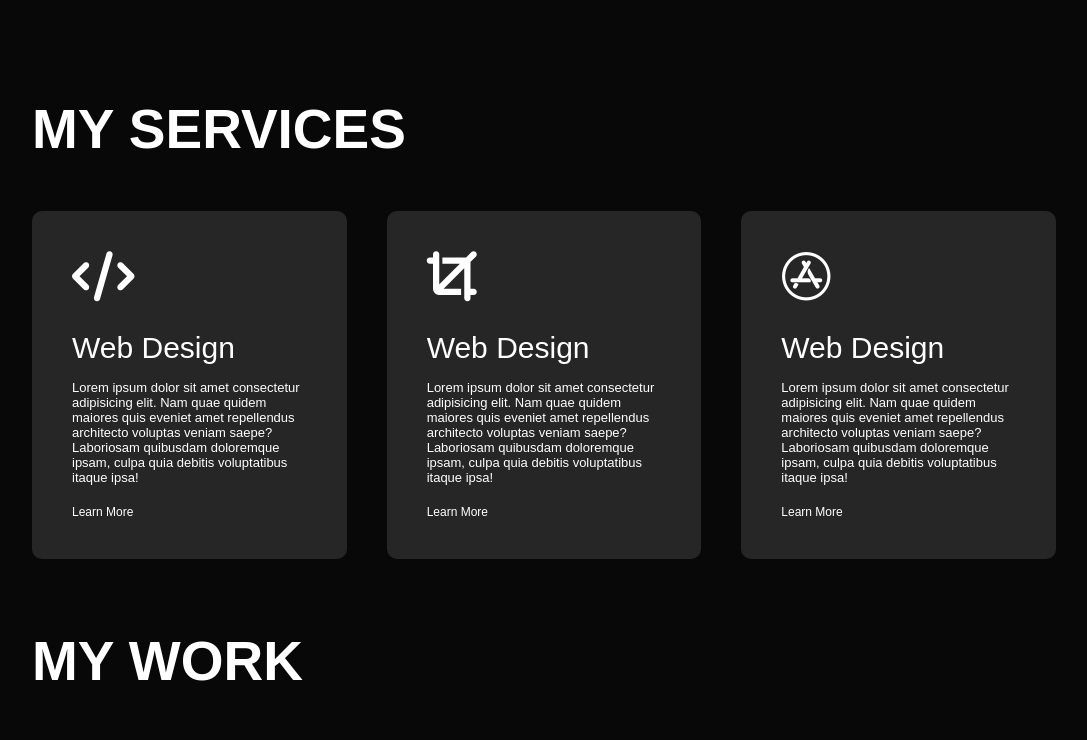
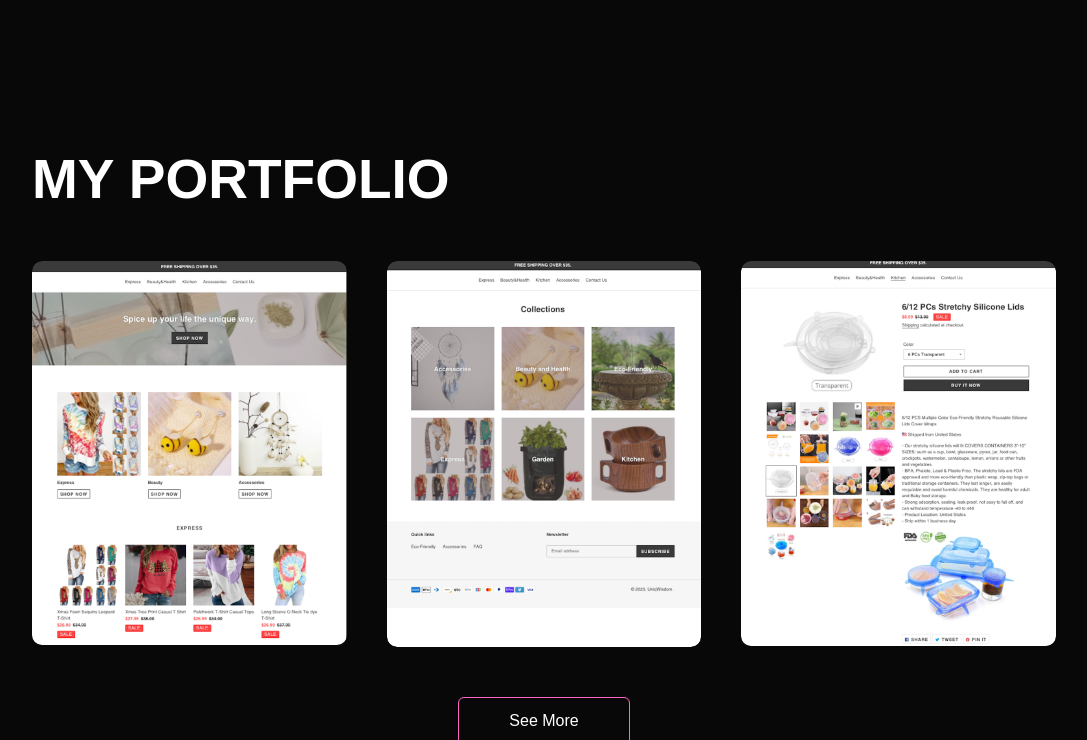
Before and after one commit to jennsrepo/jennsrepo.github.io, a plain HTML site: page index.html in a window 1280 px wide. Shown: the part 1374-2114 px from the top of the page, without its empty margins (96-1183 px from the left). Drawn offline with Linux system fonts and the light colour scheme.

Commit message:
Add files via upload

```diff
--- a/index.html
+++ b/index.html
@@ -17,7 +17,7 @@
           <ul>
             <li><a href="#header">HOME</a></li>
             <li><a href="#about">ABOUT</a></li>
-            <li><a href="#services">SERVICES</a></li>
+            <!-- <li><a href="#services">SKILLS</a></li> -->
             <li><a href="#portfolio">PORTFOLIO</a></li>
             <li><a href="#contact">CONTACT</a></li>
             <i class="fas fa-xmark"></i>
@@ -58,6 +58,8 @@
                 EXPERIENCE
               </p>
               <p class="tab-links" onclick="opentab('education')">EDUCATION</p>
+
+
             </div>
 
             <div class="tab-contents active-tab" id="skills">
@@ -128,6 +130,8 @@
                 </ul>
               </div>
 
+
+
             <div class="tab-contents" id="education">
               <ul>
                 <li>
@@ -148,45 +152,45 @@
 
 
     <!-- -------- Services -------- -->
-    <div id="services">
+    <!-- <div id="services">
         <div class="container">
-            <h1 class="sub-title">MY SERVICES</h1>
+            <h1 class="sub-title">MY SKILLS</h1>
             <div class="services-list">
                 <div>
-                    <i class="fas fa-code"></i>
-                    <!-- <i class="fa-light fa-people-roof"></i> -->
-                    <h2>Web Design</h2>
+
+                    <h2>MANAGEMENT</h2>
                     <p>Lorem ipsum dolor sit amet consectetur adipisicing elit. Nam quae quidem maiores quis eveniet amet repellendus architecto voluptas veniam saepe? Laboriosam quibusdam doloremque ipsam, culpa quia debitis voluptatibus itaque ipsa!</p>
                     <a href="#">Learn More</a>
                 </div>
                 <div>
-                    <i class="fas fa-crop"></i>
-                    <h2>Web Design</h2>
+
+                    <h2>TESTING</h2>
                     <p>Lorem ipsum dolor sit amet consectetur adipisicing elit. Nam quae quidem maiores quis eveniet amet repellendus architecto voluptas veniam saepe? Laboriosam quibusdam doloremque ipsam, culpa quia debitis voluptatibus itaque ipsa!</p>
                     <a href="#">Learn More</a>
                 </div>
                 <div>
-                    <i class="fab fa-app-store"></i>
-                    <h2>Web Design</h2>
+
+                    <h2>TECHNOLOGIES</h2>
                     <p>Lorem ipsum dolor sit amet consectetur adipisicing elit. Nam quae quidem maiores quis eveniet amet repellendus architecto voluptas veniam saepe? Laboriosam quibusdam doloremque ipsam, culpa quia debitis voluptatibus itaque ipsa!</p>
                     <a href="#">Learn More</a>
                 </div>
             </div>
         </div>
-    </div>
+    </div> -->
 
 
     <!-- -------- Portfolio -------- -->
     <div id="portfolio">
         <div class="container">
-            <h1 class="sub-title">MY WORK</h1>
+            <h1 class="sub-title">MY PORTFOLIO</h1>
             <div class="work-list">
                 <div class="work">
                     <img src="imgs/mywork-1.png">
                     <div class="layer">
                         <h3>My eCommerce Website</h3>
                         <p>Shopping Home Page</p>
-                        <a href="#"><i class="fas fa-external-link-alt"></i></a>
+                        <!-- <a href="#"><i class="fas fa-external-link-alt"></i></a> -->
+                        <a href="#"><i class="fab fa-app-store"></i></a>
                     </div>
                 </div>
                 <div class="work">
@@ -194,7 +198,7 @@
                     <div class="layer">
                         <h3>My eCommerce Website</h3>
                         <p>Shopping Collections Page</p>
-                        <a href="#"><i class="fas fa-external-link-alt"></i></a>
+                        <a href="#"><i class="fab fa-app-store"></i></i></a>
                     </div>
                 </div>
                 <div class="work">
@@ -202,7 +206,7 @@
                     <div class="layer">
                         <h3>My eCommerce Website</h3>
                         <p>Shopping Details Page</p>
-                        <a href="#"><i class="fas fa-external-link-alt"></i></a>
+                        <a href="#"><i class="fab fa-app-store"></i></a>
                     </div>
                 </div>
             </div>
```
Lines whose indentation alone changed are shown as unchanged.
